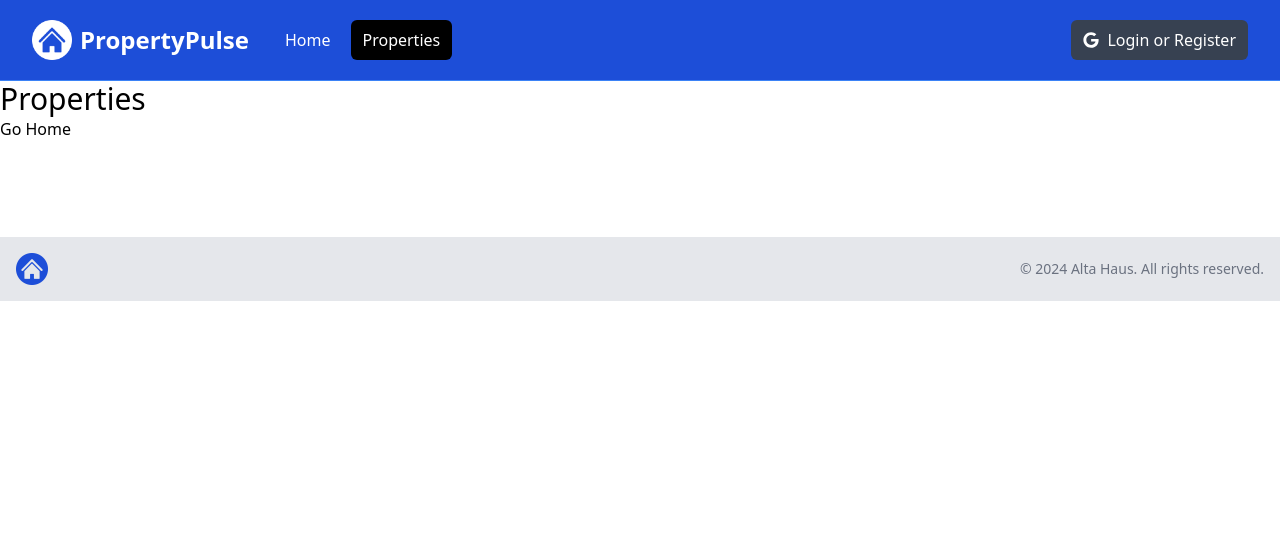
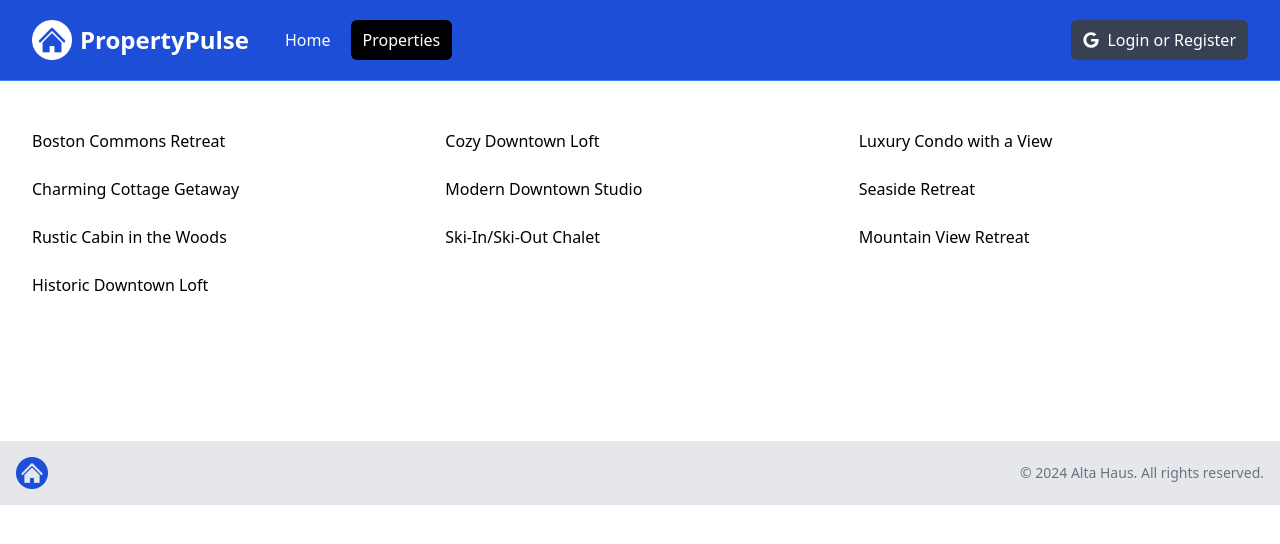
Before and after one commit to xaviguasch/alta-haus-app, a Next.js app: page /properties in a window 1280 px wide. Shown: the top 544 px of the page. Built offline with nearby package versions, Linux system fonts and the light colour scheme.

Commit message:
added display of properites via dummy JSON data

```diff
--- a/app/properties/page.jsx
+++ b/app/properties/page.jsx
@@ -1,11 +1,20 @@
-import Link from 'next/link'
+import properties from '@/properties.json'
 
 const PropertiesPage = () => {
   return (
-    <div>
-      <h1 className='text-3xl'>Properties</h1>
-      <Link href='/'>Go Home</Link>
-    </div>
+    <section className='px-4 py-6'>
+      <div className='container-xl lg:container m-auto px-4 py-6'>
+        {properties.length === 0 ? (
+          <p>No properties found</p>
+        ) : (
+          <div className='grid grid-cols-1 md:grid-cols-3 gap-6'>
+            {properties.map((property) => (
+              <div>{property.name}</div>
+            ))}
+          </div>
+        )}
+      </div>
+    </section>
   )
 }
 
--- /dev/null
+++ b/properties.json
@@ -0,0 +1,424 @@
+[
+  {
+    "_id": "1",
+    "owner": "1",
+    "name": "Boston Commons Retreat",
+    "type": "Apartment",
+    "description": "This is a beautiful apartment located near the commons. It is a 2 bedroom apartment with a full kitchen and bathroom. It is available for weekly or monthly rentals.",
+    "location": {
+      "street": "120 Tremont Street",
+      "city": "Boston",
+      "state": "MA",
+      "zipcode": "02108"
+    },
+    "beds": 2,
+    "baths": 1,
+    "square_feet": 1500,
+    "amenities": [
+      "Wifi",
+      "Full kitchen",
+      "Washer & Dryer",
+      "Free Parking",
+      "Hot Tub",
+      "24/7 Security",
+      "Wheelchair Accessible",
+      "Elevator Access",
+      "Dishwasher",
+      "Gym/Fitness Center",
+      "Air Conditioning",
+      "Balcony/Patio",
+      "Smart TV",
+      "Coffee Maker"
+    ],
+    "rates": {
+      "weekly": 1100,
+      "monthly": 4200
+    },
+    "seller_info": {
+      "name": "John Doe",
+      "email": "john@gmail.com",
+      "phone": "617-555-5555"
+    },
+    "images": [
+      "a1.jpg",
+      "a2.jpg",
+      "a3.jpg"
+    ],
+    "is_featured": false,
+    "createdAt": "2024-01-01T00:00:00.000Z",
+    "updatedAt": "2024-01-01T00:00:00.000Z"
+  },
+  {
+    "_id": "2",
+    "owner": "1",
+    "name": "Cozy Downtown Loft",
+    "type": "Apartment",
+    "description": "A cozy downtown loft with great city views.",
+    "location": {
+      "street": "45 Main Street",
+      "city": "New York",
+      "state": "NY",
+      "zipcode": "10001"
+    },
+    "beds": 1,
+    "baths": 1,
+    "square_feet": 1800,
+    "amenities": [
+      "Wifi",
+      "Full kitchen",
+      "Washer & Dryer",
+      "Free Parking",
+      "Hot Tub",
+      "24/7 Security",
+      "Wheelchair Accessible",
+      "Elevator Access",
+      "Dishwasher",
+      "High-Speed Internet",
+      "Air Conditioning",
+      "Smart TV",
+      "Outdoor Grill/BBQ"
+    ],
+    "rates": {
+      "weekly": 1000,
+      "monthly": 4000
+    },
+    "seller_info": {
+      "name": "Jane Smith",
+      "email": "jane@gmail.com",
+      "phone": "212-555-5555"
+    },
+    "images": [
+      "b1.jpg",
+      "b2.jpg",
+      "b3.jpg"
+    ],
+    "is_featured": false,
+    "createdAt": "2024-01-02T00:00:00.000Z",
+    "updatedAt": "2024-01-02T00:00:00.000Z"
+  },
+  {
+    "_id": "3",
+    "owner": "2",
+    "name": "Luxury Condo with a View",
+    "type": "Condo",
+    "description": "Experience luxury in this stunning condo with breathtaking views.",
+    "location": {
+      "street": "500 Lux Lane",
+      "city": "Los Angeles",
+      "state": "CA",
+      "zipcode": "90001"
+    },
+    "beds": 3,
+    "baths": 2,
+    "square_feet": 2200,
+    "amenities": [
+      "Wifi",
+      "Full kitchen",
+      "Washer & Dryer",
+      "Free Parking",
+      "Hot Tub",
+      "24/7 Security",
+      "Wheelchair Accessible",
+      "Elevator Access",
+      "Dishwasher",
+      "Swimming Pool",
+      "Gym/Fitness Center",
+      "Air Conditioning",
+      "Smart TV",
+      "Coffee Maker"
+    ],
+    "rates": {
+      "nightly": 200,
+      "weekly": 750,
+      "monthly": 3300
+    },
+    "seller_info": {
+      "name": "David Johnson",
+      "email": "david@gmail.com",
+      "phone": "213-555-5555"
+    },
+    "images": [
+      "c1.jpg",
+      "c2.jpg",
+      "c3.jpg"
+    ],
+    "is_featured": false,
+    "createdAt": "2024-01-03T00:00:00.000Z",
+    "updatedAt": "2024-01-03T00:00:00.000Z"
+  },
+  {
+    "_id": "4",
+    "owner": "2",
+    "name": "Charming Cottage Getaway",
+    "type": "Cottage Or Cabin",
+    "description": "Escape to this charming cottage for a peaceful retreat.",
+    "location": {
+      "street": "123 Countryside Lane",
+      "city": "Austin",
+      "state": "TX",
+      "zipcode": "78701"
+    },
+    "beds": 1,
+    "baths": 1,
+    "square_feet": 900,
+    "amenities": [
+      "Fireplace",
+      "Outdoor Grill/BBQ",
+      "Balcony/Patio",
+      "Coffee Maker"
+    ],
+    "rates": {
+      "weekly": 2000
+    },
+    "seller_info": {
+      "name": "Emily Davis",
+      "email": "emily@gmail.com",
+      "phone": "512-555-5555"
+    },
+    "images": [
+      "d1.jpg",
+      "d2.jpg",
+      "d3.jpg"
+    ],
+    "is_featured": false,
+    "createdAt": "2024-01-04T00:00:00.000Z",
+    "updatedAt": "2024-01-04T00:00:00.000Z"
+  },
+  {
+    "_id": "5",
+    "owner": "3",
+    "name": "Modern Downtown Studio",
+    "type": "Studio",
+    "description": "Stay in style in this modern downtown studio apartment.",
+    "location": {
+      "street": "75 Urban Avenue",
+      "city": "Chicago",
+      "state": "IL",
+      "zipcode": "60601"
+    },
+    "beds": 1,
+    "baths": 1,
+    "square_feet": 900,
+    "amenities": [
+      "High-Speed Internet",
+      "Smart TV",
+      "Air Conditioning",
+      "Gym/Fitness Center",
+      "Outdoor Grill/BBQ"
+    ],
+    "rates": {
+      "weekly": 1100,
+      "monthly": 4200
+    },
+    "seller_info": {
+      "name": "Michael Brown",
+      "email": "michael@gmail.com",
+      "phone": "312-555-5555"
+    },
+    "images": [
+      "e1.jpg",
+      "e2.jpg",
+      "e3.jpg"
+    ],
+    "is_featured": true,
+    "createdAt": "2024-01-05T00:00:00.000Z",
+    "updatedAt": "2024-01-05T00:00:00.000Z"
+  },
+  {
+    "_id": "6",
+    "owner": "3",
+    "name": "Seaside Retreat",
+    "type": "House",
+    "description": "Escape to this seaside house for a relaxing getaway.",
+    "location": {
+      "street": "456 Oceanfront Drive",
+      "city": "Miami",
+      "state": "FL",
+      "zipcode": "33101"
+    },
+    "beds": 4,
+    "baths": 3,
+    "square_feet": 2800,
+    "amenities": [
+      "Beach Access",
+      "Swimming Pool",
+      "Balcony/Patio",
+      "Smart TV",
+      "Outdoor Grill/BBQ"
+    ],
+    "rates": {
+      "nightly": 500,
+      "weekly": 2500
+    },
+    "seller_info": {
+      "name": "Sarah Wilson",
+      "email": "sarah@gmail.com",
+      "phone": "305-555-5555"
+    },
+    "images": [
+      "f1.jpg",
+      "f2.jpg",
+      "f3.jpg"
+    ],
+    "is_featured": true,
+    "createdAt": "2024-01-06T00:00:00.000Z",
+    "updatedAt": "2024-01-06T00:00:00.000Z"
+  },
+  {
+    "_id": "7",
+    "owner": "4",
+    "name": "Rustic Cabin in the Woods",
+    "type": "Cottage Or Cabin",
+    "description": "Experience nature in this cozy rustic cabin.",
+    "location": {
+      "street": "789 Forest Lane",
+      "city": "Denver",
+      "state": "CO",
+      "zipcode": "80201"
+    },
+    "beds": 2,
+    "baths": 1,
+    "square_feet": 1100,
+    "amenities": [
+      "Fireplace",
+      "Outdoor Grill/BBQ",
+      "Hiking Trails Access",
+      "Pet-Friendly"
+    ],
+    "rates": {
+      "nightly": 475,
+      "weekly": 2000
+    },
+    "seller_info": {
+      "name": "Robert Anderson",
+      "email": "robert@gmail.com",
+      "phone": "303-555-5555"
+    },
+    "images": [
+      "g1.jpg",
+      "g2.jpg",
+      "g3.jpg"
+    ],
+    "is_featured": false,
+    "createdAt": "2024-01-07T00:00:00.000Z",
+    "updatedAt": "2024-01-07T00:00:00.000Z"
+  },
+  {
+    "_id": "8",
+    "owner": "5",
+    "name": "Ski-In/Ski-Out Chalet",
+    "type": "Chalet",
+    "description": "Hit the slopes from this cozy ski-in/ski-out chalet.",
+    "location": {
+      "street": "321 Mountain Road",
+      "city": "Aspen",
+      "state": "CO",
+      "zipcode": "81611"
+    },
+    "beds": 3,
+    "baths": 2,
+    "square_feet": 1800,
+    "amenities": [
+      "Ski Equipment Storage",
+      "Fireplace",
+      "Balcony/Patio",
+      "Smart TV"
+    ],
+    "rates": {
+      "nightly": 300,
+      "weekly": 1100
+    },
+    "seller_info": {
+      "name": "Jennifer Martin",
+      "email": "jennifer@gmail.com",
+      "phone": "970-555-5555"
+    },
+    "images": [
+      "h1.jpg",
+      "h2.jpg",
+      "h3.jpg"
+    ],
+    "is_featured": false,
+    "createdAt": "2024-01-08T00:00:00.000Z",
+    "updatedAt": "2024-01-08T00:00:00.000Z"
+  },
+  {
+    "_id": "9",
+    "owner": "6",
+    "name": "Mountain View Retreat",
+    "type": "House",
+    "description": "Enjoy stunning mountain views from this spacious retreat.",
+    "location": {
+      "street": "600 Summit Drive",
+      "city": "Boulder",
+      "state": "CO",
+      "zipcode": "80301"
+    },
+    "beds": 4,
+    "baths": 3,
+    "square_feet": 2400,
+    "amenities": [
+      "Mountain View",
+      "Hiking Trails Access",
+      "Air Conditioning",
+      "Smart TV",
+      "Outdoor Grill/BBQ"
+    ],
+    "rates": {
+      "weekly": 1000,
+      "monthly": 3800
+    },
+    "seller_info": {
+      "name": "Lisa Taylor",
+      "email": "lisa@gmail.com",
+      "phone": "303-555-5555"
+    },
+    "images": [
+      "i1.jpg",
+      "i2.jpg",
+      "i3.jpg"
+    ],
+    "is_featured": false,
+    "createdAt": "2024-01-09T00:00:00.000Z",
+    "updatedAt": "2024-01-09T00:00:00.000Z"
+  },
+  {
+    "_id": "10",
+    "owner": "7",
+    "name": "Historic Downtown Loft",
+    "type": "Apartment",
+    "description": "Step back in time with a stay in this historic downtown loft.",
+    "location": {
+      "street": "123 History Lane",
+      "city": "Philadelphia",
+      "state": "PA",
+      "zipcode": "19101"
+    },
+    "beds": 2,
+    "baths": 1,
+    "square_feet": 1200,
+    "amenities": [
+      "High-Speed Internet",
+      "Air Conditioning",
+      "Smart TV",
+      "Coffee Maker"
+    ],
+    "rates": {
+      "weekly": 550,
+      "monthly": 2100
+    },
+    "seller_info": {
+      "name": "Matthew Harris",
+      "email": "matthew@gmail.com",
+      "phone": "215-555-5555"
+    },
+    "images": [
+      "j1.jpg",
+      "j2.jpg",
+      "j3.jpg"
+    ],
+    "is_featured": false,
+    "createdAt": "2024-01-10T00:00:00.000Z",
+    "updatedAt": "2024-01-10T00:00:00.000Z"
+  }
+]
```
